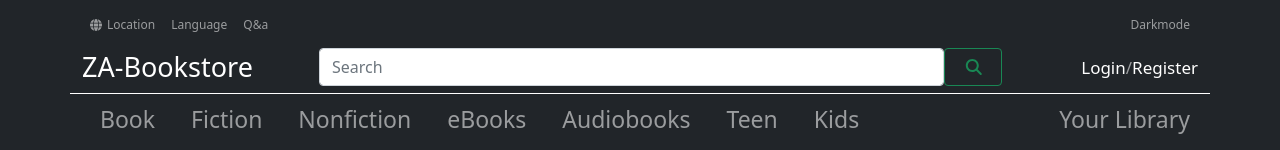
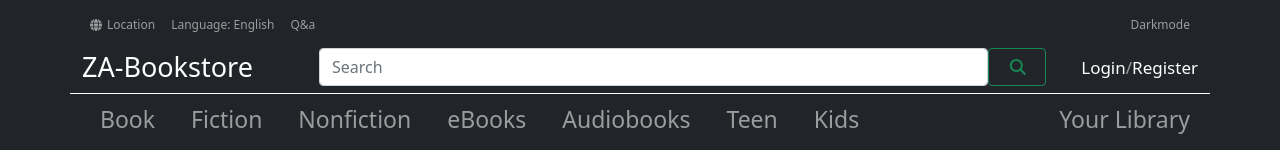
Before and after one commit to nagalight/online-bookstore-dkhanh-bootstrap, a React (Create React App) app: page / in a window 1280 px wide. Shown: the top 150 px of the page. Built offline with nearby package versions, Linux system fonts and the light colour scheme; no server answers; the database is empty.

Commit message:
Tidy code

```diff
--- a/src/components/Login/index.js
+++ b/src/components/Login/index.js
@@ -2,7 +2,6 @@ import React, {useState, useEffect} from "react";
 import { Link, useNavigate } from "react-router-dom";
 import {  Button, Container, Form, Modal } from "react-bootstrap";
 import { auth, logInWithEmailAndPassword } from "../../firebase";
-// import { useAuthState } from "react-firebase-hooks/auth";
 import "./login.css"
 
 export default function LoginForm(props){
@@ -61,7 +60,6 @@ export default function LoginForm(props){
                             variant="primary"
                             size="lg"
                             // type="summit"
-                            // onClick={() => logInWithEmailAndPassword(email, password)}
                             onClick={loggingIn}
                         >Login</Button>
                     </Form>
--- a/src/components/NavigationBar/index.js
+++ b/src/components/NavigationBar/index.js
@@ -42,23 +42,19 @@ export default function NavigationBar(){
     useEffect(() =>{
         onAuthStateChanged(auth, (users) => {
             if (users) {
-                // setLoginState(true)
                 setShowLogedIn("block");
                 setShowNotLogedIn("none");
                 console.log("Loged In")
             } else if(!users) {
-                // setLoginState(false)
                 setShowLogedIn("none");
                 setShowNotLogedIn("block");
                 console.log("Not Loged In")
             }
         });
-        // console.log(loginState);
     },[]);
 
     const loggingOut= () => {
         logout();
-        setShowLogedIn(false) && setShowNotLogedIn(true);
         window.location.reload()
     }
 
@@ -75,7 +71,7 @@ export default function NavigationBar(){
                             </Nav.Link>
                         </Nav.Item>
                         <Nav.Item className="Nav-FirstlineItems">
-                            <Nav.Link>Language</Nav.Link>
+                            <Nav.Link>Language: English</Nav.Link>
                         </Nav.Item>
                         <Nav.Item className="Nav-FirstlineItems">
                             <Nav.Link>Q&a</Nav.Link>
@@ -83,7 +79,6 @@ export default function NavigationBar(){
                     </Nav>
                     <Nav className="justify-content-end Nav-Firstline">
                         <Nav.Item className="Nav-FirstlineItems">
-                            {/* <Button bg="dark" variant="dark" className="DarkmodeSwitch">Darkmode</Button> */}
                             <Nav.Link>Darkmode</Nav.Link>
                         </Nav.Item>
                     </Nav>
--- a/src/components/NavigationBar/navbar.css
+++ b/src/components/NavigationBar/navbar.css
@@ -39,7 +39,7 @@
 }
 .Navbar-Search{
     margin-left: 50px;
-    width: 56%;
+    width: 60%;
 }
 
 .searchButton{
```
